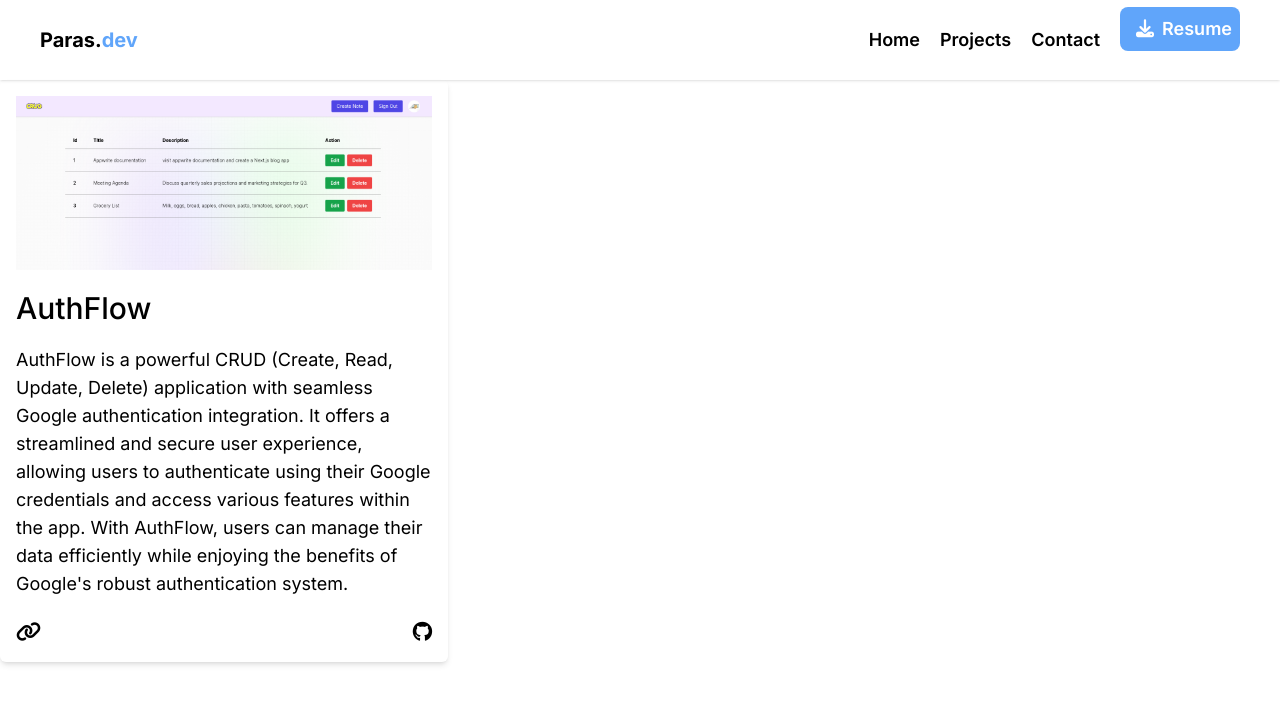
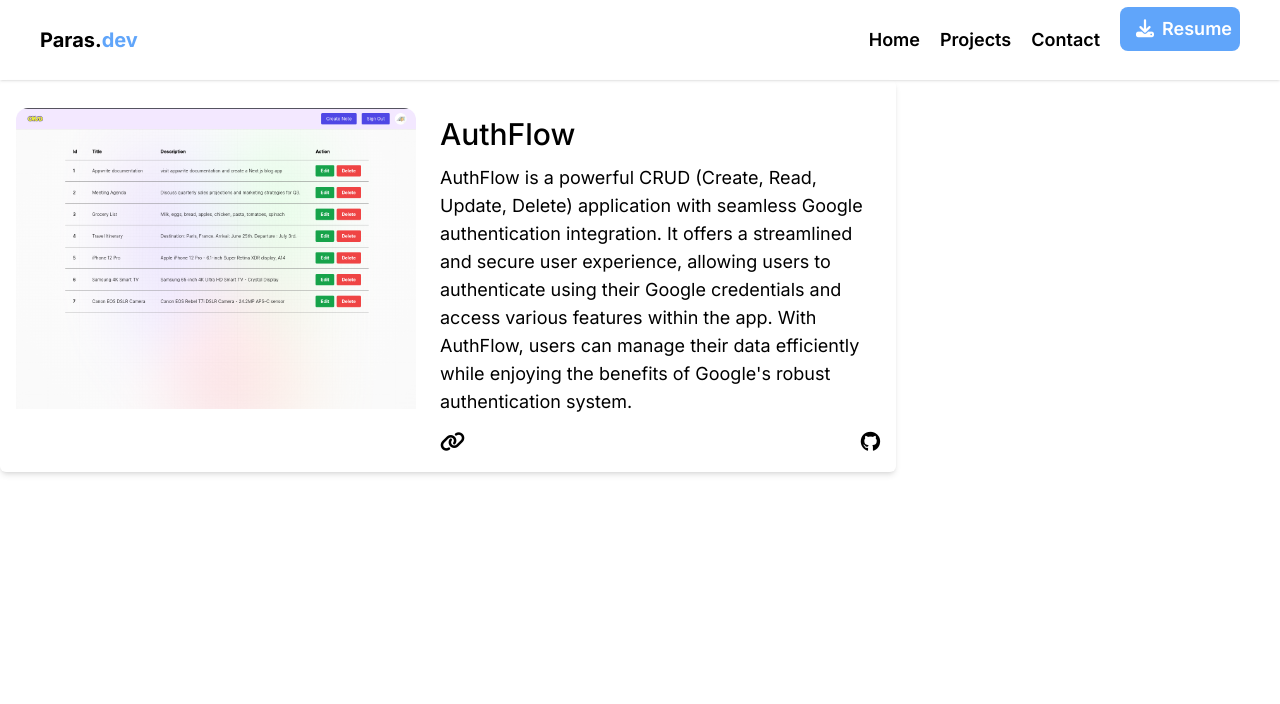
Before and after one commit to paras-017/portfolio, a Next.js app: page /projects in a window 1280 px wide. Shown: the top 704 px of the page. Built offline with nearby package versions, Linux system fonts and the light colour scheme.

Commit message:
card complete pending to add in project section

```diff
--- a/app/projects/page.jsx
+++ b/app/projects/page.jsx
@@ -1,8 +1,14 @@
+'use client'
 import Hero from '@/components/Hero'
 import Projectcards from '@/components/Projectcards'
-import React from 'react'
+import React, { useEffect } from 'react'
+import projectApi from './project.json'
 
 const Project = () => {
+  useEffect(() => {
+    console.log(projectApi);
+  }, [])
+
   return (
 
     <>
--- a/components/Projectcards.jsx
+++ b/components/Projectcards.jsx
@@ -4,17 +4,17 @@
 const Projectcards = () => {
   return (
    <>
-   <div className='shadow-md rounded-md  overflow-hidden max-w-md p-4 space-y-5'>
-    <div className="projectImage  bg-red-400 " >
-        <img src="/crud.png" alt="" />
+   <div className='shadow-md rounded-md  overflow-hidden p-4 space-y-5 md:space-x-6 flex flex-col md:flex-row max-w-lg md:max-w-4xl  items-center '>
+    <div className=" md:w-[50%] rounded-xl overflow-hidden md:h-[21rem]" >
+        <img src="/AuthFlow.png" alt="" />
         {/* <img src="/ecommerce.png" alt="" /> */}
     </div>
-    <div className="ProjectInfo space-y-5">
+    <div className="md:space-y-3 md:w-[55%]">
         <h1 className='text-3xl font-medium'>AuthFlow</h1>
         <p className='bgred text-lg '>AuthFlow is a powerful CRUD (Create, Read, Update, Delete) application with seamless Google authentication integration. It offers a streamlined and secure user experience, allowing users to authenticate using their Google credentials and access various features within the app. With AuthFlow, users can manage their data efficiently while enjoying the benefits of Google's robust authentication system.</p>
         <div className=' flex justify-between text-xl '>
-           <div> <Link href='https://next-crud-auth-ecru.vercel.app/'><i class="fa-solid fa-link hover:text-blue-500  transition-all ease-in-out"></i></Link></div>
-            <div><Link href='https://github.com/paras-017/next-crud-auth/tree/main'><i class="fa-brands fa-github hover:text-blue-500  transition-all ease-in-out"></i></Link></div>
+           <div> <Link href='https://next-crud-auth-ecru.vercel.app/'><i className="fa-solid fa-link hover:text-blue-500  transition-all ease-in-out"></i></Link></div>
+            <div><Link href='https://github.com/paras-017/next-crud-auth/tree/main'><i className="fa-brands fa-github hover:text-blue-500  transition-all ease-in-out"></i></Link></div>
         </div>
     </div>
    </div>
```
Also changed, not shown: public/AuthFlow.png (added).
